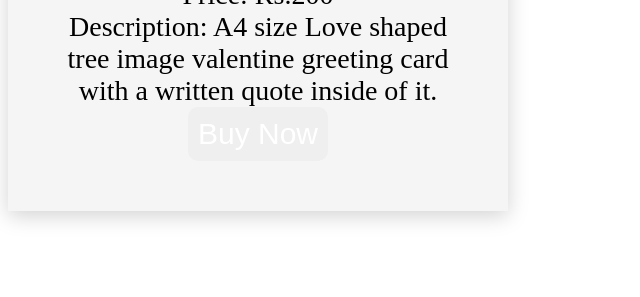
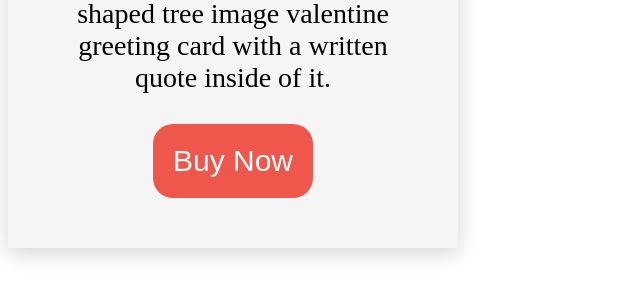
Before and after one commit to acciojob/pricing-card-Shivaksk119, a website: page main.html in a window 1280 px wide. Shown: the part 447-744 px from the top of the page, without its empty margins (0-640 px from the left). Drawn offline with Linux system fonts and the light colour scheme.

Commit message:
created a submission

```diff
--- a/styles.css
+++ b/styles.css
@@ -1,6 +1,6 @@
 /*  your css code here. If applicable */
 .card{
-	width:400px;
+	width:350px;
 	padding:50px;
 	background-color: #f5f5f5;
 	box-shadow: 0px 5px 20px lightgray;
@@ -11,7 +11,7 @@
 }
 .image{
 	text-align:center;
-	width:400px;
+	width:340px;
 }
 
 h1,p{
@@ -22,9 +22,10 @@ h1,p{
 
 .btn{
 	color:white;
-	background-color:;
-	border-radius:10px;
+	margin-top:30px;
+	background-color:#EF574C;
+	border-radius:20px;
 	font-size:30px;
 	border:0px;
-	padding:10px;
+	padding:20px;
 }
```
